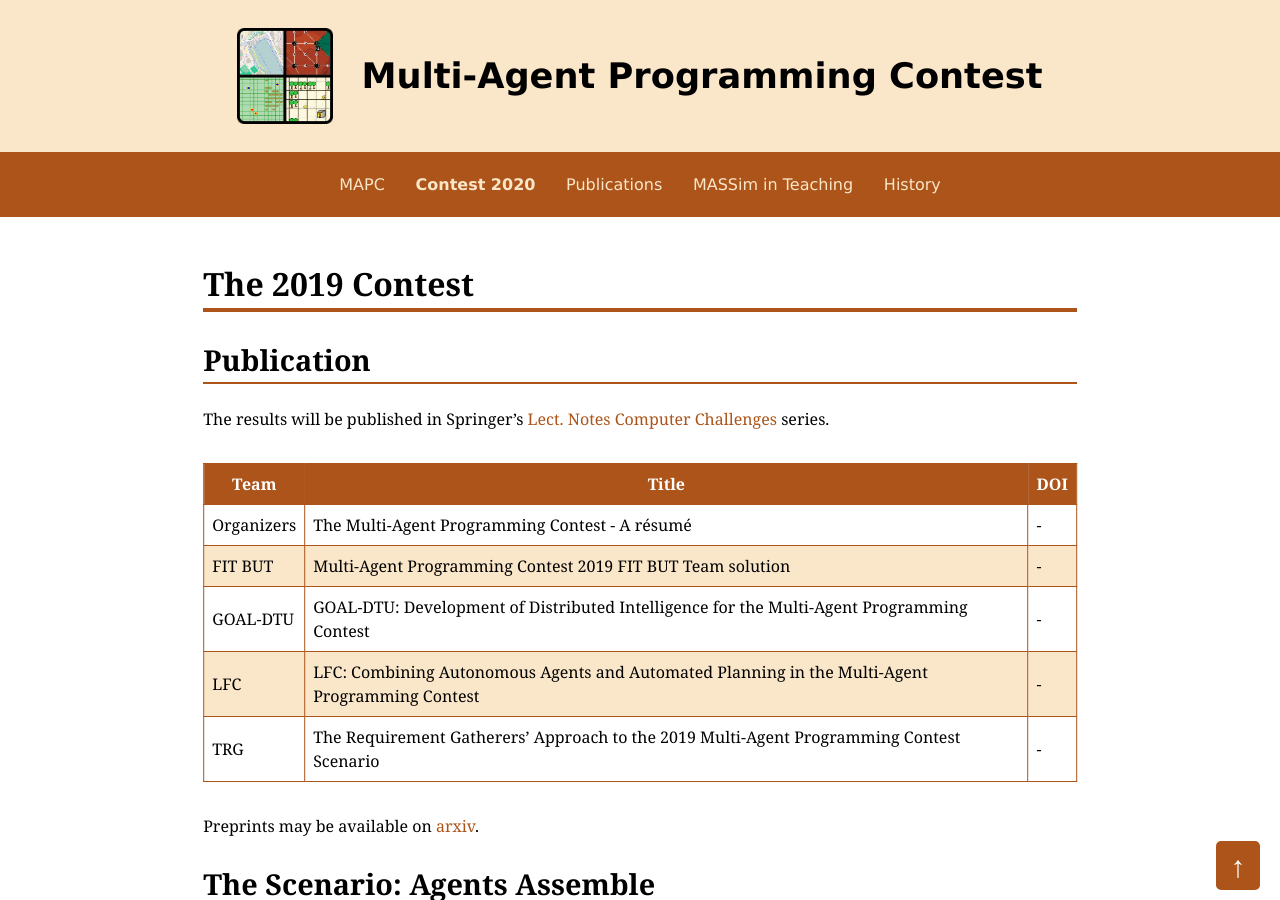
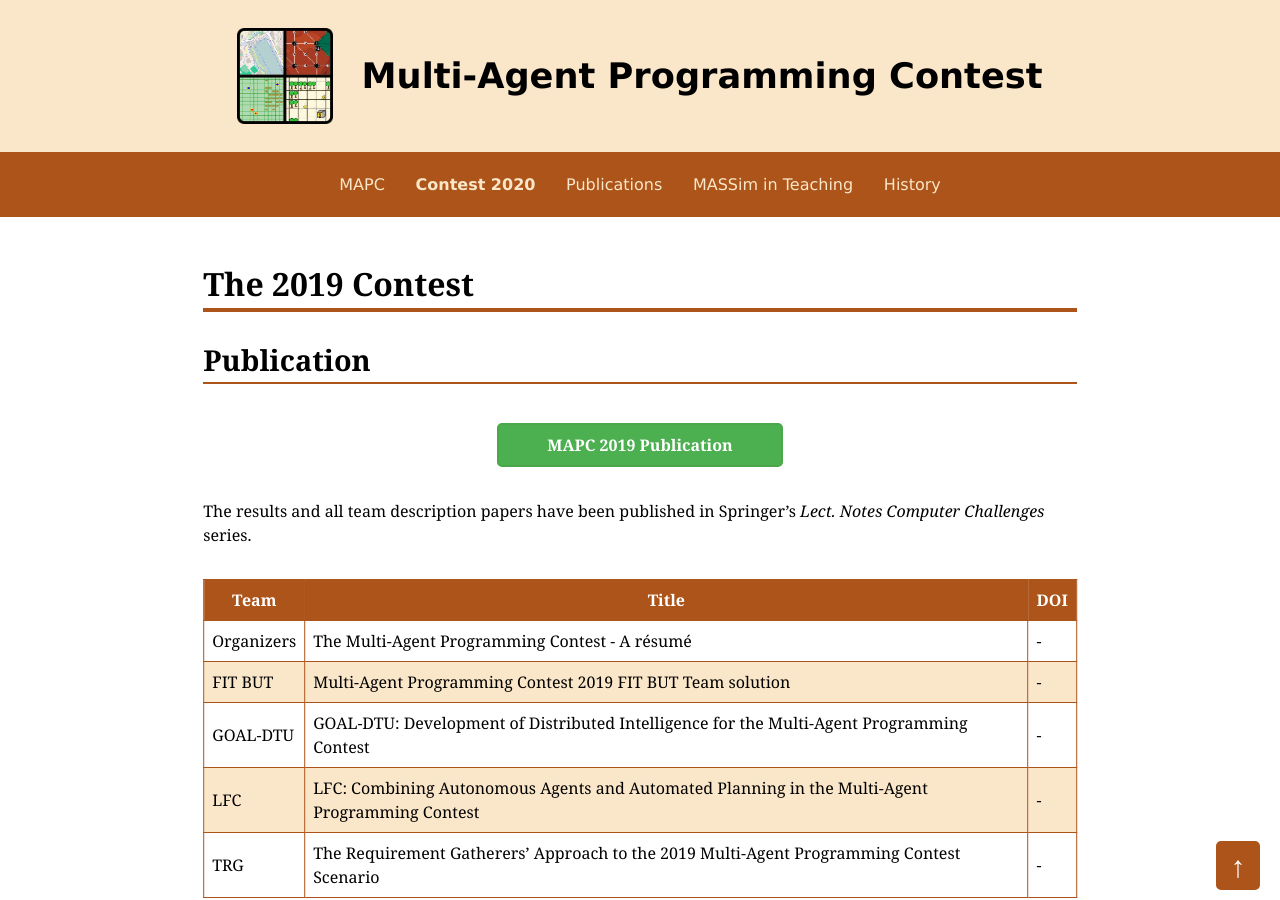
Before and after one commit to agentcontest/agentcontest.github.io, a Jekyll site: the page built from 2019/index.md, in a window 1280 px wide and 900 px high. Built offline with Jekyll 4.4.1, drawn with Linux system fonts in a browser that asks for light colours.

Commit message:
springer link for 2019 publication

```diff
--- a/2019/index.md
+++ b/2019/index.md
@@ -7,7 +7,11 @@ permalink: /2019/
 Publication
 -----------
 
-The results will be published in Springer's [Lect. Notes Computer Challenges](https://www.springer.com/series/16528) series.
+<div class="actions">
+  <a href="https://link.springer.com/book/10.1007/978-3-030-59299-8"><strong>MAPC 2019 Publication</strong></a>
+</div>
+
+The results and all team description papers have been published in Springer's *Lect. Notes Computer Challenges* series.
 
 Team | Title | DOI
 --- | --- | ---
```
